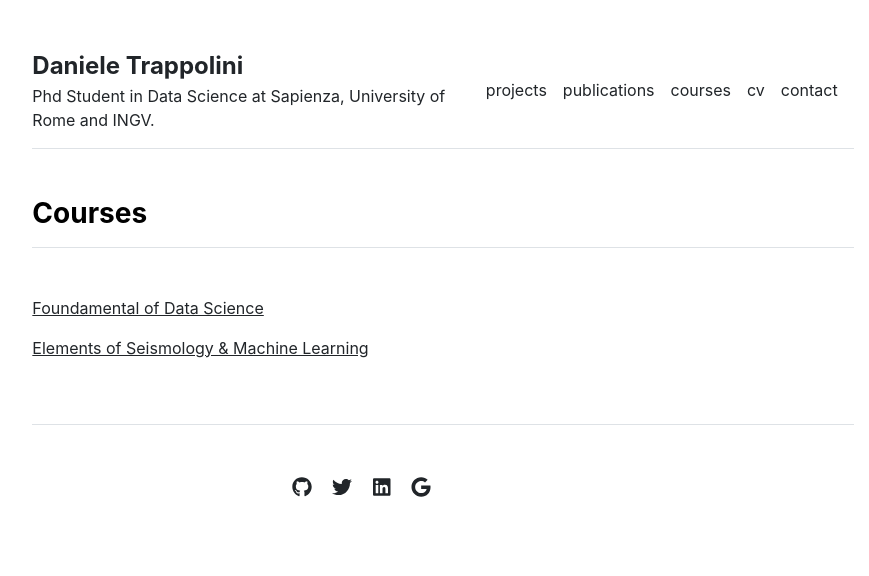
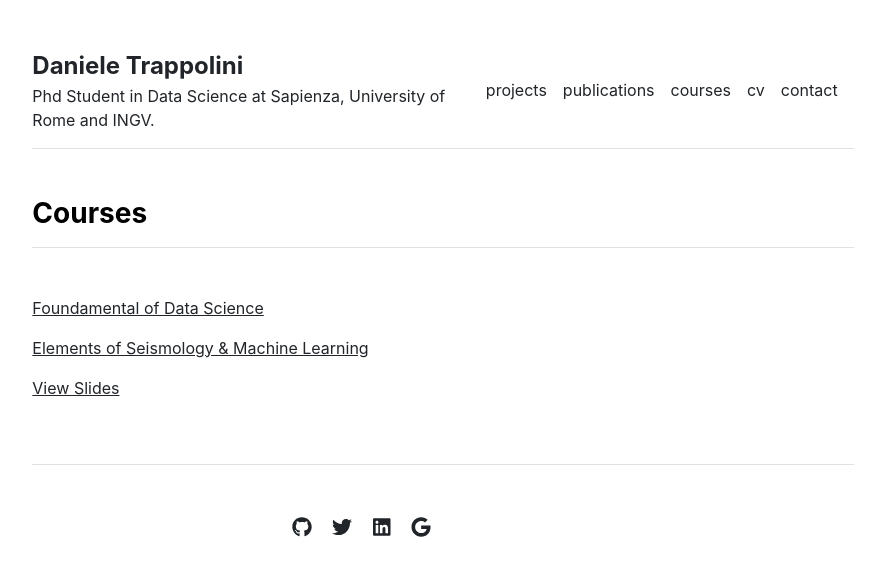
Before and after one commit to Daniele-Trappolini/Daniele-Trappolini.github.io, a Jekyll site: the page built from courses.md, in a window 1280 px wide. Shown: the top 576 px of the page, without its empty margins (197-1066 px from the left). Built offline with Jekyll 4.4.1, drawn with Linux system fonts in a browser that asks for light colours.

Commit message:
Commit 11

```diff
--- a/_data/settings.yml
+++ b/_data/settings.yml
@@ -34,6 +34,7 @@ courses:
 
   - name: 'Elements of Seismology & Machine Learning'
     url: 'Seismology'
+    slides: 'assets/slides/ML_seismology.pdf'
 
 social:
   - icon: 'github'
--- a/_layouts/courses.html
+++ b/_layouts/courses.html
@@ -8,7 +8,12 @@ layout: default
   <div>
     <h3 class="fw-bold border-bottom pb-3 mb-5">Courses</h3>
     {% for course in site.data.settings.courses %}
-      <p><a href="{{ site.github.url }}/courses/{{ course.url }}">{{ course.name }}</a></p>
+      <div class="mb-3">
+        <p><a href="{{ site.github.url }}/courses/{{ course.url }}">{{ course.name }}</a></p>
+        {% if course.slides %}
+          <p><a href="{{ site.github.url }}/{{ course.slides }}" target="_blank">View Slides</a></p>
+        {% endif %}
+      </div>
     {% endfor %}
   </div>
 </div>
```
Also changed, not shown: courses/Seismology.md (line endings or trailing spaces), 1 other file.
